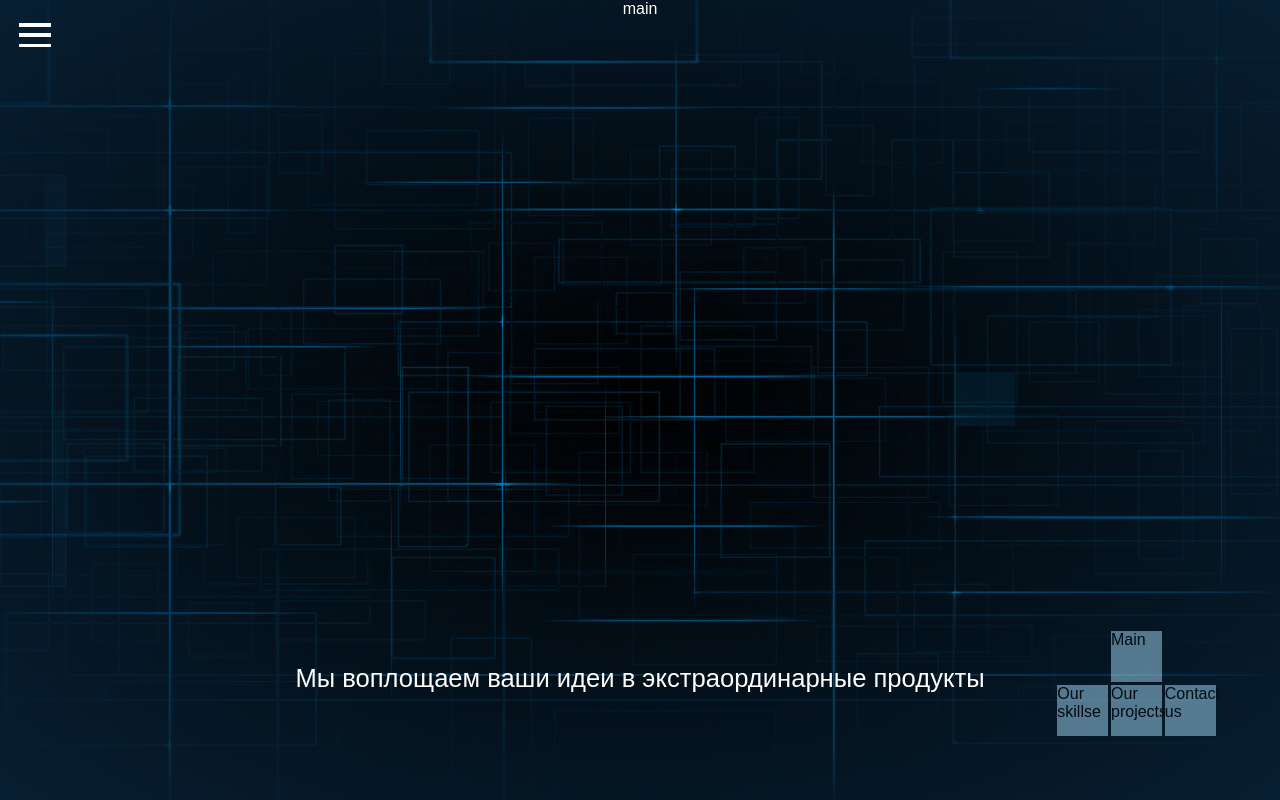
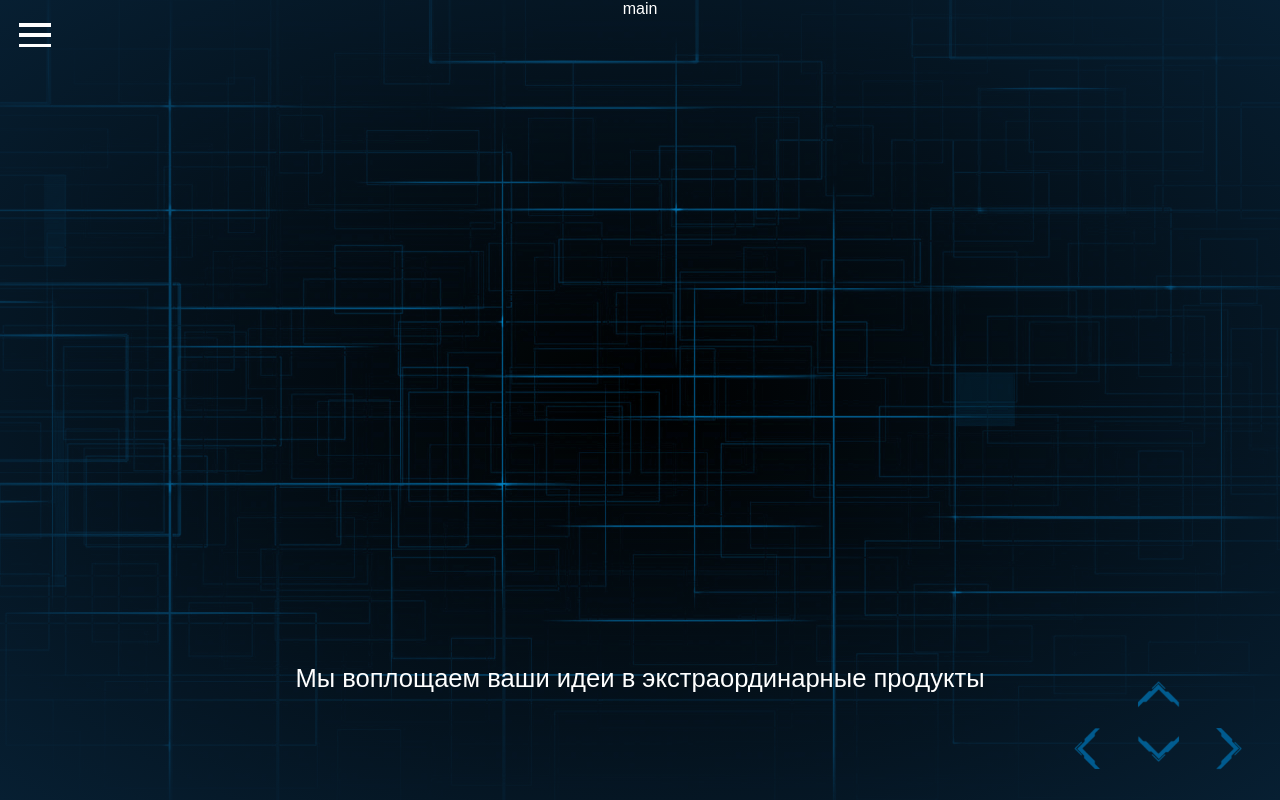
Before and after one commit to DenzelHawking/portfolio, a PHP site: page / in a window 1280 px wide. Run offline with PHP 8.4, Linux system fonts and the light colour scheme.

Commit message:
arrow buttons changed and project grid added

```diff
--- /dev/null
+++ b/css/contact.css
@@ -0,0 +1,6 @@
+
+
+textarea {
+  resize: none;
+  font-family: inherit;
+}
--- a/css/index.css
+++ b/css/index.css
@@ -9,6 +9,7 @@ body {
   background-size: cover;
   margin: 0;
   padding: 0;
+  overflow: hidden;
 }
 
 .pages {
@@ -50,9 +51,10 @@ body {
 ======================== */
 .navigation-keyboard {
   position: absolute;
-  bottom: 5vw;
-  right: 5vw;
-  width: 12.4vw;
+  bottom: 2vw;
+  right: 2vw;
+  /* width: 12.4vw; */
+  width: 15vw;
   height: 8.2vw;
   z-index: 9;
 }
@@ -61,37 +63,56 @@ body {
   position: absolute;
   width: 4vw;
   height: 4vw;
-  background: #a3dcfa;
-  cursor: pointer;
+  background: url(../images/arrow.png) center no-repeat;
+  background-size: 50%;
+  /* background-color: #a3dcfa; */
+  /* cursor: pointer; */
   opacity: .5;
-  transition: opacity .2s;
+  /* transition: opacity .2s; */
+  animation: arrowPulsation .5s linear infinite alternate;
+  /* animation-fill-mode: backwards; */
+  /* animation-direction: alternate; */
 }
 
 .navigation-keyboard .arrow:hover,
 .navigation-keyboard .arrow.active {
-  opacity: 1;
+  /* opacity: 1 !important; */
 }
 
 
 .navigation-keyboard .arrot__up {
   top: 0;
   left: calc(50% - 2vw);
+  transform: rotate(-90deg);
 }
 
 .navigation-keyboard .arrot__down {
   bottom: 0;
   left: calc(50% - 2vw);
+  transform: rotate(90deg);
 }
 
 .navigation-keyboard .arrot__left {
   bottom: 0;
   left: 0;
+  transform: rotate(180deg);
 }
 
 .navigation-keyboard .arrot__right {
   bottom: 0;
   right: 0;
 }
+
+@keyframes arrowPulsation {
+  0% {
+    opacity: .5;
+  }
+
+  100% {
+    opacity: 1;
+  }
+}
+
 
 
 /*
@@ -185,19 +206,19 @@ body {
   attache animation
 ======================== */
 .content__tab-cube.next-tab__top {
-  animation: rotateContentCubeTop 1.5s linear;
+  animation: rotateContentCubeTop 1.2s linear;
 }
 
 .content__tab-cube.next-tab__bottom {
-  animation: rotateContentCubeBottom 1.5s linear;
+  animation: rotateContentCubeBottom 1.2s linear;
 }
 
 .content__tab-cube.next-tab__left {
-  animation: rotateContentCubeLeft 1.5s linear;
+  animation: rotateContentCubeLeft 1.2s linear;
 }
 
 .content__tab-cube.next-tab__right {
-  animation: rotateContentCubeRight 1.5s linear;
+  animation: rotateContentCubeRight 1.2s linear;
 }
 
 
--- a/index.html
+++ b/index.html
@@ -9,6 +9,8 @@
   <link rel="stylesheet" href="./css/index.css">
   <link rel="stylesheet" href="./css/menu.css">
   <link rel="stylesheet" href="./css/cube.css">
+  <link rel="stylesheet" href="./css/project.css">
+  <link rel="stylesheet" href="./css/contact.css">
 </head>
 
 <body>
@@ -45,16 +47,16 @@
 
     <div class="navigation-keyboard">
       <div class="arrow arrot__up">
-        <div class="arrow__title">Main</div>
+        <div class="arrow__title"></div>
       </div>
       <div class="arrow arrot__down">
-        <div class="arrow__title">Our projects</div>
+        <div class="arrow__title"></div>
       </div>
       <div class="arrow arrot__left">
-        <div class="arrow__title">Our skillse</div>
+        <div class="arrow__title"></div>
       </div>
       <div class="arrow arrot__right">
-        <div class="arrow__title">Contact us</div>
+        <div class="arrow__title"></div>
       </div>
     </div>
 
@@ -113,12 +115,16 @@
 
     <div class="pages pages-3 our-projects">
       <div class="our-projects-tab">
-        <div class="title">our project s</div>
+        <div class="title">our projects</div>
         <div class="description">
-          Lorem ipsum dolor sit amet consectetur adipisicing elit. Dignissimos velit pariatur quaerat voluptatum hic,
-          aliquid expedita perspiciatis ab laboriosam quam beatae assumenda sunt consequatur voluptas aut doloremque
-          tempore esse repellendus debitis earum ex voluptatibus ullam! Iure illum ea fugiat voluptatibus sed! Optio vero
-          dolorem doloremque doloribus aut commodi voluptates mollitia!
+          <div class="project__list">
+            <div class="project__item project__item-0"></div>
+            <div class="project__item project__item-1"></div>
+            <div class="project__item project__item-2"></div>
+            <div class="project__item project__item-3"></div>
+            <div class="project__item project__item-4"></div>
+            <div class="project__item project__item-5"></div>
+          </div>
         </div>
       </div>
 
@@ -128,10 +134,13 @@
       <div class="contact-us-tab">
         <div class="title">contact us</div>
         <div class="description">
-          Lorem ipsum dolor sit amet consectetur adipisicing elit. Dignissimos velit pariatur quaerat voluptatum hic,
-          aliquid expedita perspiciatis ab laboriosam quam beatae assumenda sunt consequatur voluptas aut doloremque
-          tempore esse repellendus debitis earum ex voluptatibus ullam! Iure illum ea fugiat voluptatibus sed! Optio vero
-          dolorem doloremque doloribus aut commodi voluptates mollitia!
+          <form id="contactForm">
+
+            <input type="text" placeholder="Your name" name="name">
+            <input type="email" placeholder="Your email" name="mail">
+            <textarea placeholder="Write your message" name="message"></textarea>
+            <button type="submit">Send</button>
+          </form>
         </div>
       </div>
 
@@ -157,6 +166,8 @@
   </div> -->
 
   <script src="./js/toggle-tab.js"></script>
+  <script src="./js/project.js"></script>
+  <script src="./js/request-form.js"></script>
 </body>
 
 </html>
--- /dev/null
+++ b/js/request-form.js
@@ -0,0 +1,3 @@
+contactForm.onsubmit = (e) => {
+  e.preventDefault();
+}
--- a/js/toggle-tab.js
+++ b/js/toggle-tab.js
@@ -69,8 +69,8 @@ function getRotateSide(index) {
   nextTab.innerHTML = tabsInner[index].innerHTML;
   contentTab.classList.add(`next-tab__${rotateSide[randomNumber]}`);
 
-  setTimeout(() => currentTab.innerHTML = nextTab.innerHTML, 1500);
-  setTimeout(() => contentTab.classList.remove(`next-tab__${rotateSide[randomNumber]}`), 2000);
+  setTimeout(() => currentTab.innerHTML = nextTab.innerHTML, 1200);
+  setTimeout(() => contentTab.classList.remove(`next-tab__${rotateSide[randomNumber]}`), 1200);
   getCurentTab(index);
 };
 
@@ -84,8 +84,8 @@ function showTab(side, tab) {
   nextTab.innerHTML = tabsInner[tab].innerHTML;
   contentTab.classList.add(`next-tab__${side}`);
 
-  setTimeout(() => currentTab.innerHTML = nextTab.innerHTML, 1500);
-  setTimeout(() => contentTab.classList.remove(`next-tab__${side}`), 2000);
+  setTimeout(() => currentTab.innerHTML = nextTab.innerHTML, 1200);
+  setTimeout(() => contentTab.classList.remove(`next-tab__${side}`), 1200);
   getCurentTab(tab);
 };
 
```
Also changed, not shown: css/project.css (added, +31 -0 lines), images/arrow.png (added), images/logo.png (deleted), images/logo.svg (deleted), images/logo_2.png (deleted), images/logo_2.svg (deleted), js/project.js (added).
